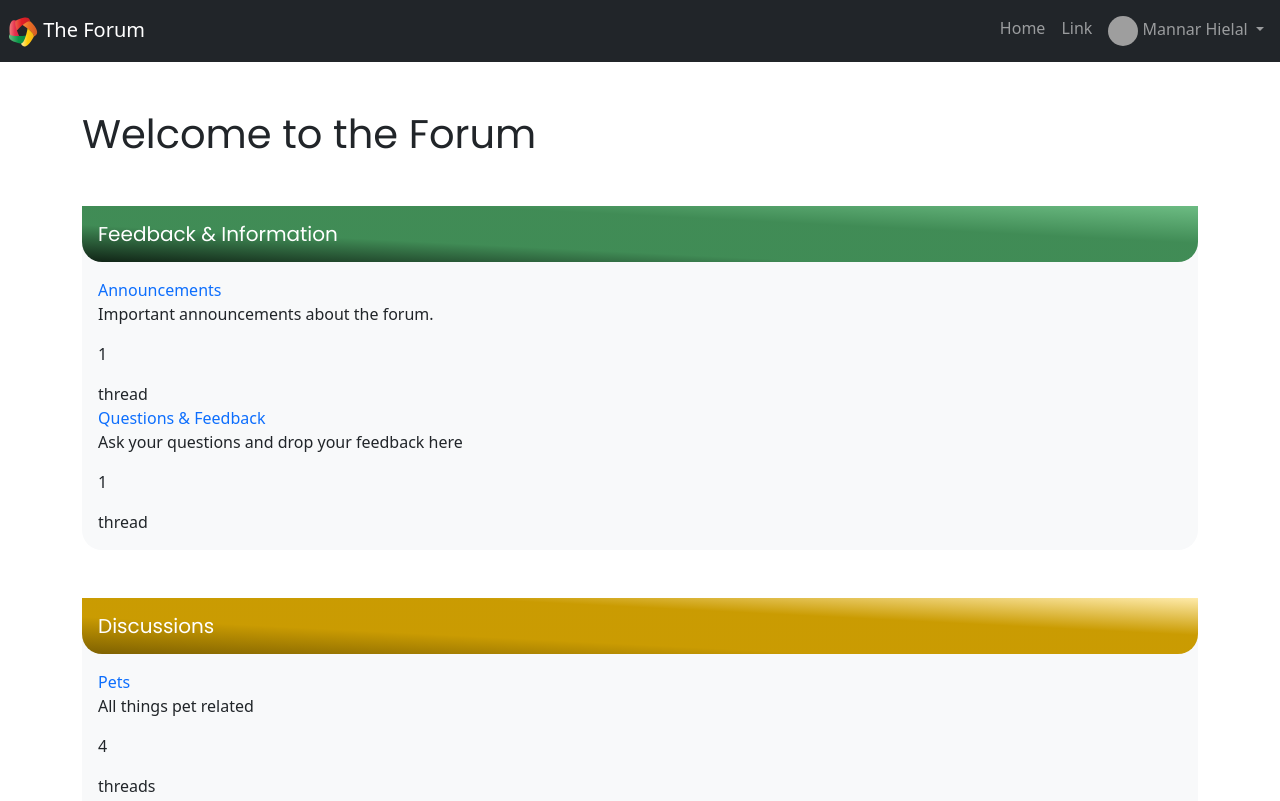
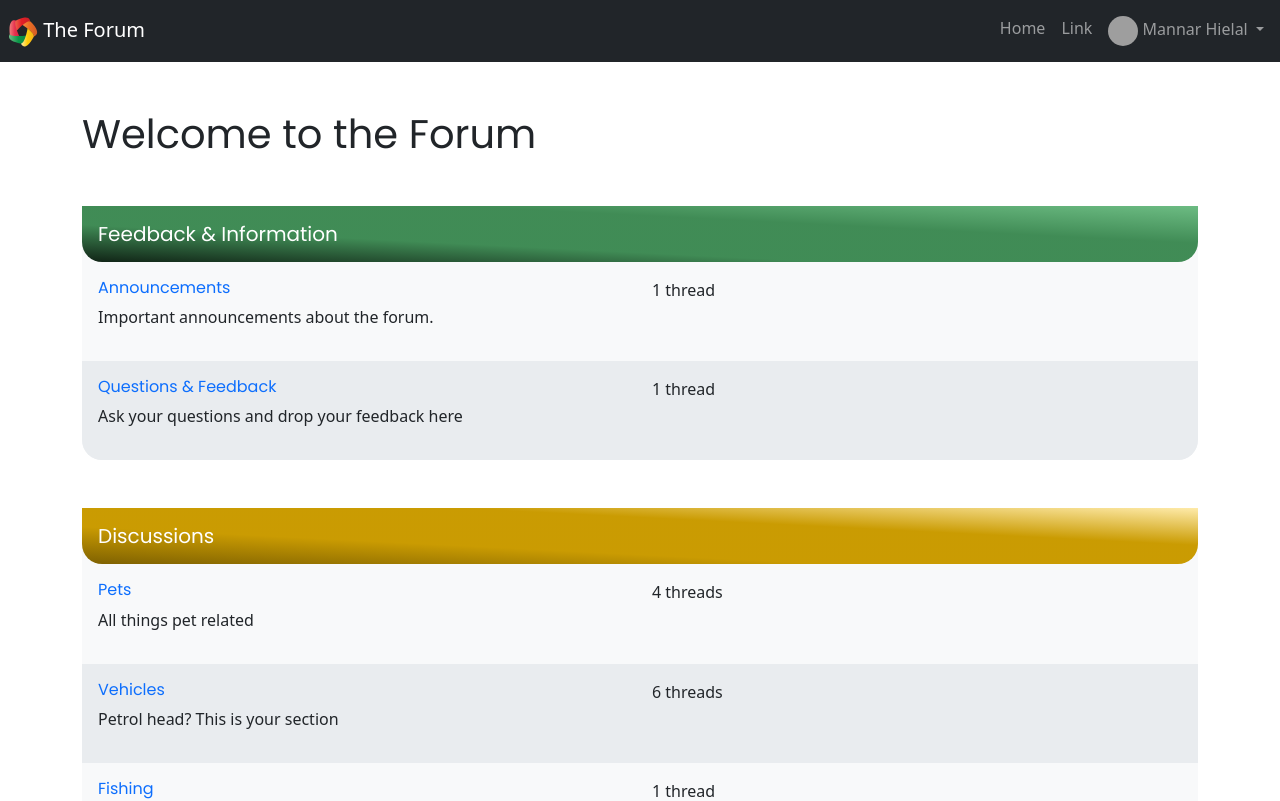
Before and after one commit to mannar-hielal/forum, a Vue app: page / in a window 1280 px wide. Shown: the top 801 px of the page. Built offline with nearby package versions, Linux system fonts and the light colour scheme; grey boxes are pictures that could not be loaded.

Commit message:
Style forumList & forumListItem

```diff
--- a/src/components/CategoryListItem.vue
+++ b/src/components/CategoryListItem.vue
@@ -1,6 +1,6 @@
 <template>
   <!-- Display the category name-->
-  <div class="category-list-item mb-12 bg-light rounded--bottom">
+  <div class="category-list-item mb-12 bg-light rounded--bottom overflow-hidden">
     <h2 :class="`category-title p-4 h5 rounded--bottom m-0 bg--gradient-${index}`">
       <router-link
         :to="{
@@ -11,7 +11,7 @@
       >{{ category.name }}
       </router-link>
     </h2>
-    <div class="category-body p-4 rounded--bottom">
+    <div class="category-body rounded--bottom">
       <!-- Iterating through the forums of this category-->
       <ForumList :forums="forums"/>
     </div>
--- a/src/components/ForumList.vue
+++ b/src/components/ForumList.vue
@@ -1,5 +1,5 @@
 <template>
-  <div>
+  <div class="forum-list">
     <ForumListItem v-for="forum in forums"
     :forum="forum"
     :key="forum['.key']"/>
--- a/src/components/ForumListItem.vue
+++ b/src/components/ForumListItem.vue
@@ -1,22 +1,24 @@
 <template>
-  <div class="forum-listing">
-      <div class="forum-details">
+  <div class="forum-list-item">
+      <div class="row p-4">
+        <div class="forum-details col-6">
+            <h3 class="h6">
               <router-link v-if= "threadCount > 0"
                 :to="{
                   name: 'Forum',
                   params: { id: forum['.key'] },
                 }"
-            class="text-xlarge"
                 >{{ forum.name }}
               </router-link>
-          <p v-else class="text-xlarge">
+              <p v-else>
                 {{ forum.name }}
               </p>
+            </h3>
             <p>{{ forum.description }}</p>
         </div>
 
-      <div class="threads-count">
-          <p class="count">{{ threadCount }}</p> {{ threadCount === 1 ? 'thread': 'threads' }}
+        <div class="thread-count col-6">
+            <p class="count">{{ threadCount }} {{ threadCount === 1 ? 'thread': 'threads' }}</p>
         </div>
 
         <!--<div class="last-thread">
@@ -26,7 +28,7 @@
                 <p class="text-xsmall">By <a href="profile.html">Princess Dee Dee</a>, 23 hours ago</p>
             </div>
         </div>-->
-
+      </div>
   </div>
 </template>
 
@@ -52,3 +54,10 @@ export default {
   }
 }
 </script>
+<style lang="scss">
+@import '@/assets/styles.scss';
+
+.forum-list-item:nth-child(even) {
+  background-color: $gray-200;
+}
+</style>
```
Lines whose indentation alone changed are shown as unchanged.
